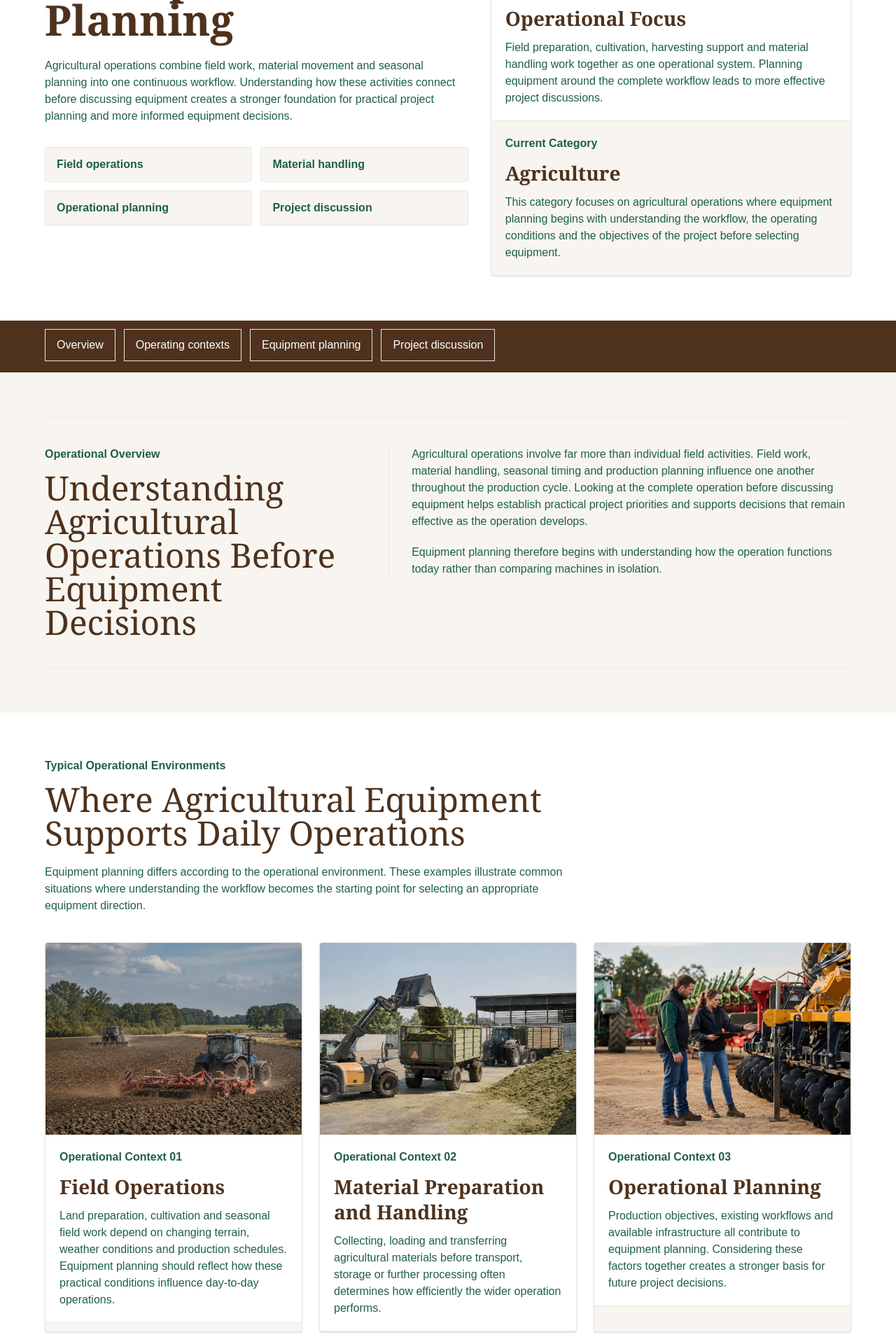
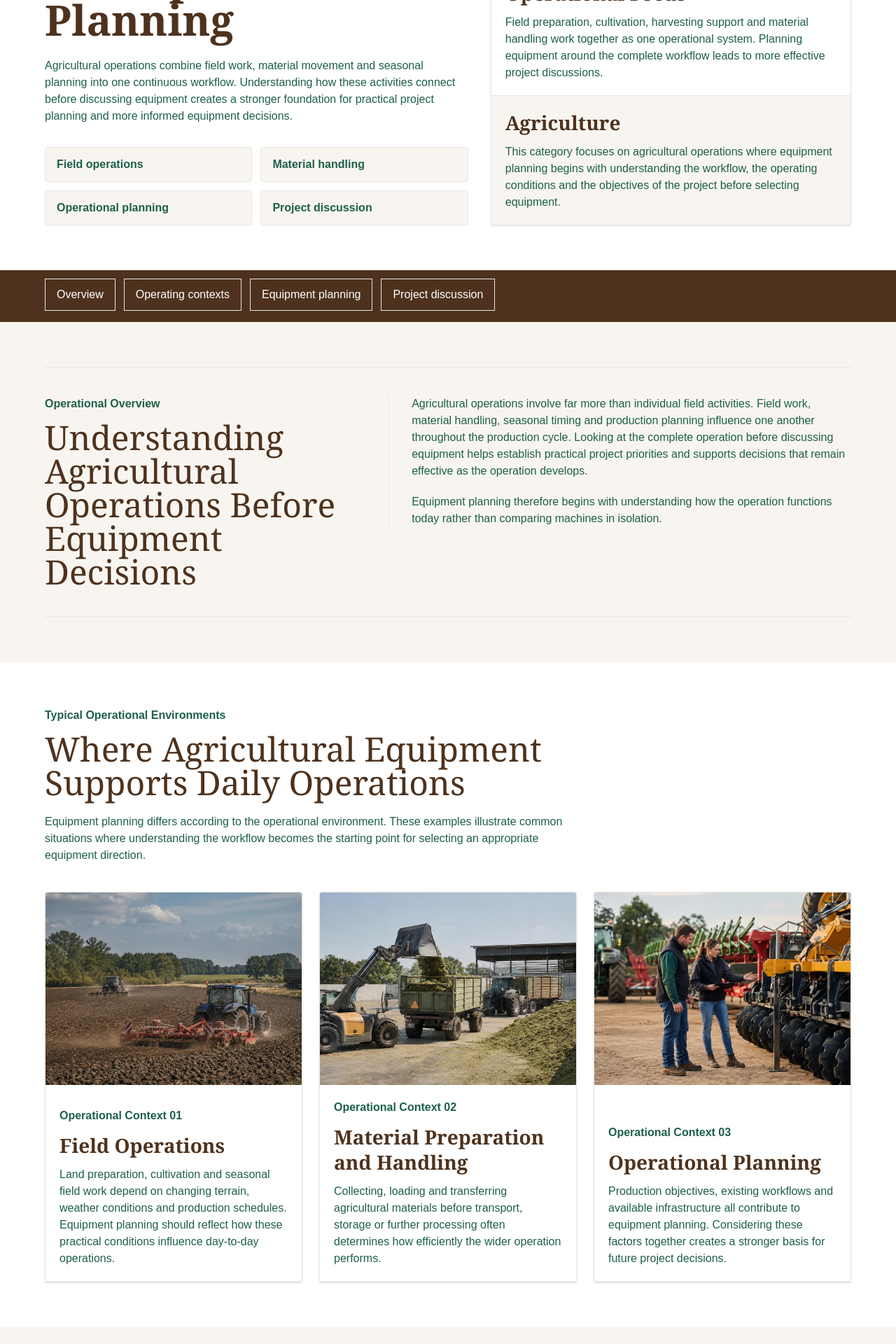
Before and after one commit to GROZILCHO/mall-agro-redesign, a Next.js app: page /products/agriculture in a window 1280 px wide. Shown: the part 560-2480 px from the top of the page at 70% size. Built offline with nearby package versions, Linux system fonts and the light colour scheme.

Commit message:
fix: polish agriculture category final ux details

```diff
--- a/src/app/products/components/CategoryLandingPage.js
+++ b/src/app/products/components/CategoryLandingPage.js
@@ -85,10 +85,12 @@ export default function CategoryLandingPage({ categoryId, locale = 'en' }) {
             )}
             <div className={`flex items-end border-b border-neutral bg-white ${isAgricultureUx ? 'min-h-0 p-5' : 'min-h-64 p-6'}`}>
               <div>
+                {!isAgricultureUx && (
                   <p className="body font-semibold normal-case tracking-normal text-menu">
                     {imageSlots.hero.label}
                   </p>
-                <h2 className="h3 mt-3 text-primary">
+                )}
+                <h2 className={`h3 text-primary ${isAgricultureUx ? '' : 'mt-3'}`}>
                   {imageSlots.hero.title}
                 </h2>
                 <p className="body mt-3 text-menu">
@@ -97,10 +99,12 @@ export default function CategoryLandingPage({ categoryId, locale = 'en' }) {
               </div>
             </div>
             <div className={isAgricultureUx ? 'p-5' : 'p-6'}>
+              {!isAgricultureUx && (
                 <p className="body font-semibold normal-case tracking-normal text-menu">
                   {richContent.currentCategory?.label || 'Current category'}
                 </p>
-              <p className="h3 mt-3 text-primary">
+              )}
+              <p className={`h3 text-primary ${isAgricultureUx ? '' : 'mt-3'}`}>
                 {richContent.currentCategory?.title || categoryContent.title}
               </p>
               <p className="body mt-3 text-menu">
@@ -167,9 +171,9 @@ export default function CategoryLandingPage({ categoryId, locale = 'en' }) {
               const showSupportingNote = !isAgricultureUx || supportingNote !== (context?.body || area.body);
 
               return (
-              <article key={area.title} className={`overflow-hidden rounded border border-neutral bg-gentle shadow ${isAgricultureUx && index === 2 ? 'md:col-span-2 lg:col-span-1' : ''}`}>
+              <article key={area.title} className={`flex h-full flex-col overflow-hidden rounded border border-neutral bg-gentle shadow ${isAgricultureUx && index === 2 ? 'md:col-span-2 lg:col-span-1' : ''}`}>
                 {context?.asset && (
-                  <div className="relative aspect-[4/3] w-full">
+                  <div className="relative aspect-[4/3] w-full shrink-0">
                     <Image
                       src={context.asset}
                       alt={context.title}
@@ -179,7 +183,7 @@ export default function CategoryLandingPage({ categoryId, locale = 'en' }) {
                     />
                   </div>
                 )}
-                <div className={`flex items-end border-b border-neutral bg-white p-5 ${isAgricultureUx ? 'min-h-0' : 'min-h-48'}`}>
+                <div className={`flex flex-1 items-end border-b border-neutral bg-white p-5 ${isAgricultureUx ? 'min-h-0' : 'min-h-48'}`}>
                   <div>
                     <p className="body font-semibold normal-case tracking-normal text-menu">
                       {context?.label || area.title}
@@ -193,7 +197,7 @@ export default function CategoryLandingPage({ categoryId, locale = 'en' }) {
                   </div>
                 </div>
                 {showSupportingNote && (
-                  <div className="p-5">
+                  <div className="mt-auto p-5">
                     <p className="body mt-3 text-menu">
                       {supportingNote}
                     </p>
@@ -332,15 +336,17 @@ export default function CategoryLandingPage({ categoryId, locale = 'en' }) {
             <ul className="grid gap-4 md:grid-cols-2">
               {richContent.inquiryPreparation.items.map((item, index) => (
                 <li key={item.title || item} className={`body rounded border border-neutral bg-white text-menu shadow ${isAgricultureUx ? 'p-5' : 'p-4'}`}>
+                  {!isAgricultureUx && (
                     <span className="text-primary">
                       {String(index + 1).padStart(2, '0')}
                     </span>
+                  )}
                   {typeof item === 'string' ? (
-                    <span className="mt-2 block">
+                    <span className={`${isAgricultureUx ? '' : 'mt-2'} block`}>
                       {item}
                     </span>
                   ) : (
-                    <span className="mt-2 block">
+                    <span className={`${isAgricultureUx ? '' : 'mt-2'} block`}>
                       <span className="block font-semibold text-primary">
                         {item.title}
                       </span>
@@ -439,8 +445,20 @@ export default function CategoryLandingPage({ categoryId, locale = 'en' }) {
       </section>
 
       <section className="bg-white px-4 py-16 md:px-10 lg:px-16">
-        <div className={`mx-auto grid max-w-6xl gap-8 bg-primary p-6 text-white shadow ${isAgricultureUx ? 'lg:grid-cols-[1fr_auto] lg:items-center lg:p-8' : 'md:grid-cols-3 md:items-center'}`}>
-          <div className={isAgricultureUx ? 'max-w-3xl' : 'md:col-span-2'}>
+        <div className={`relative isolate mx-auto grid max-w-6xl gap-8 overflow-hidden bg-primary p-7 text-white shadow md:items-center md:p-8 ${isAgricultureUx ? 'lg:grid-cols-[1fr_auto]' : 'md:grid-cols-3'}`}>
+          <div
+            className="pointer-events-none absolute inset-0 opacity-[0.08]"
+            aria-hidden="true"
+            style={{
+              backgroundImage:
+                'linear-gradient(rgba(247,235,212,0.85) 1px, transparent 1px), linear-gradient(90deg, rgba(247,235,212,0.85) 1px, transparent 1px)',
+              backgroundSize: '36px 36px',
+            }}
+          />
+          <div className="pointer-events-none absolute -bottom-24 -right-20 h-72 w-72 rounded-full border border-white/10 bg-white/[0.03]" aria-hidden="true" />
+          <div className="pointer-events-none absolute left-8 top-8 h-px w-32 bg-accent/40" aria-hidden="true" />
+
+          <div className={`relative z-10 ${isAgricultureUx ? 'max-w-3xl' : 'md:col-span-2'}`}>
             <p className="body text-accent">
               {richContent.cta.eyebrow}
             </p>
@@ -466,7 +484,7 @@ export default function CategoryLandingPage({ categoryId, locale = 'en' }) {
           </div>
           <Link
             href={richContent.cta.href}
-            className={`button button-md inline-block self-start whitespace-nowrap ${isAgricultureUx ? 'w-full text-center sm:w-auto lg:justify-self-end' : 'md:justify-self-end'}`}
+            className={`button button-md relative z-10 inline-flex min-h-[44px] w-full items-center justify-center self-start whitespace-nowrap text-center sm:w-auto ${isAgricultureUx ? 'lg:justify-self-end' : 'md:justify-self-end'}`}
           >
             {richContent.cta.label}
           </Link>
```
Lines whose indentation alone changed are shown as unchanged.
